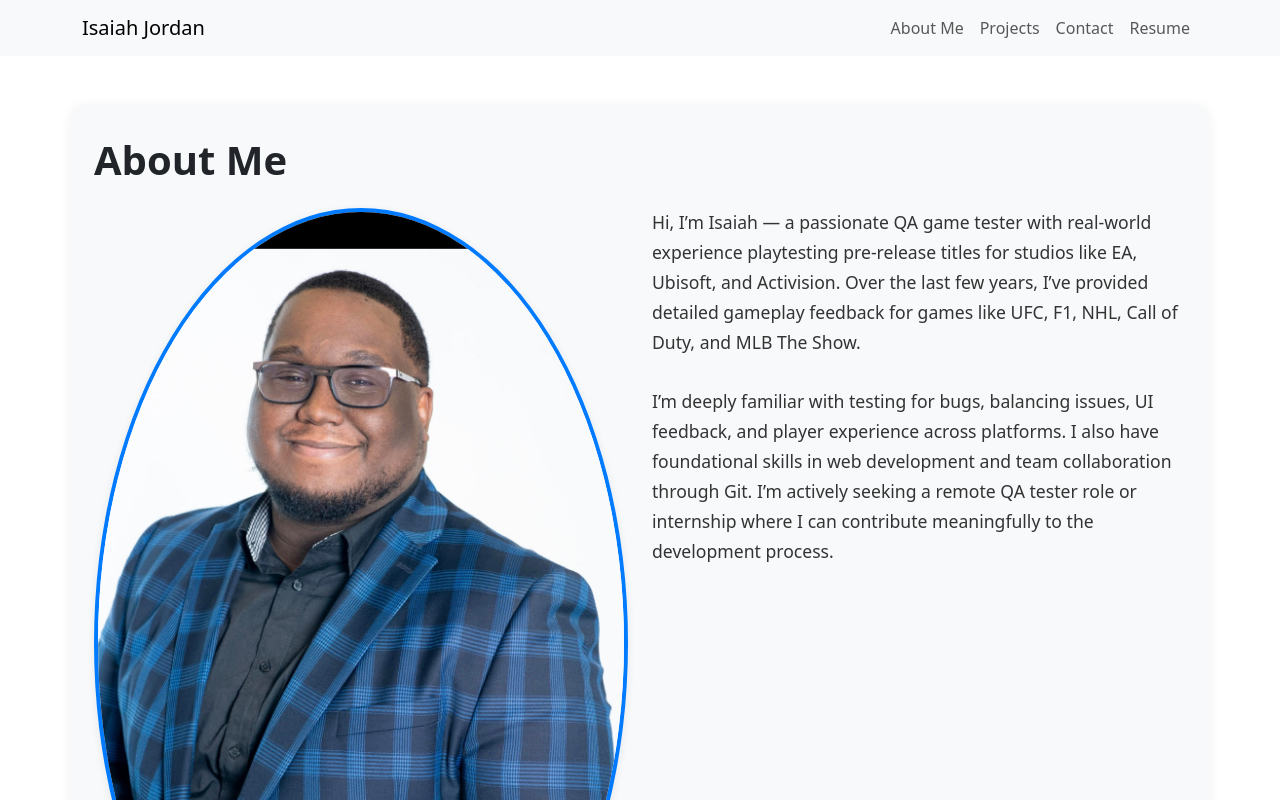
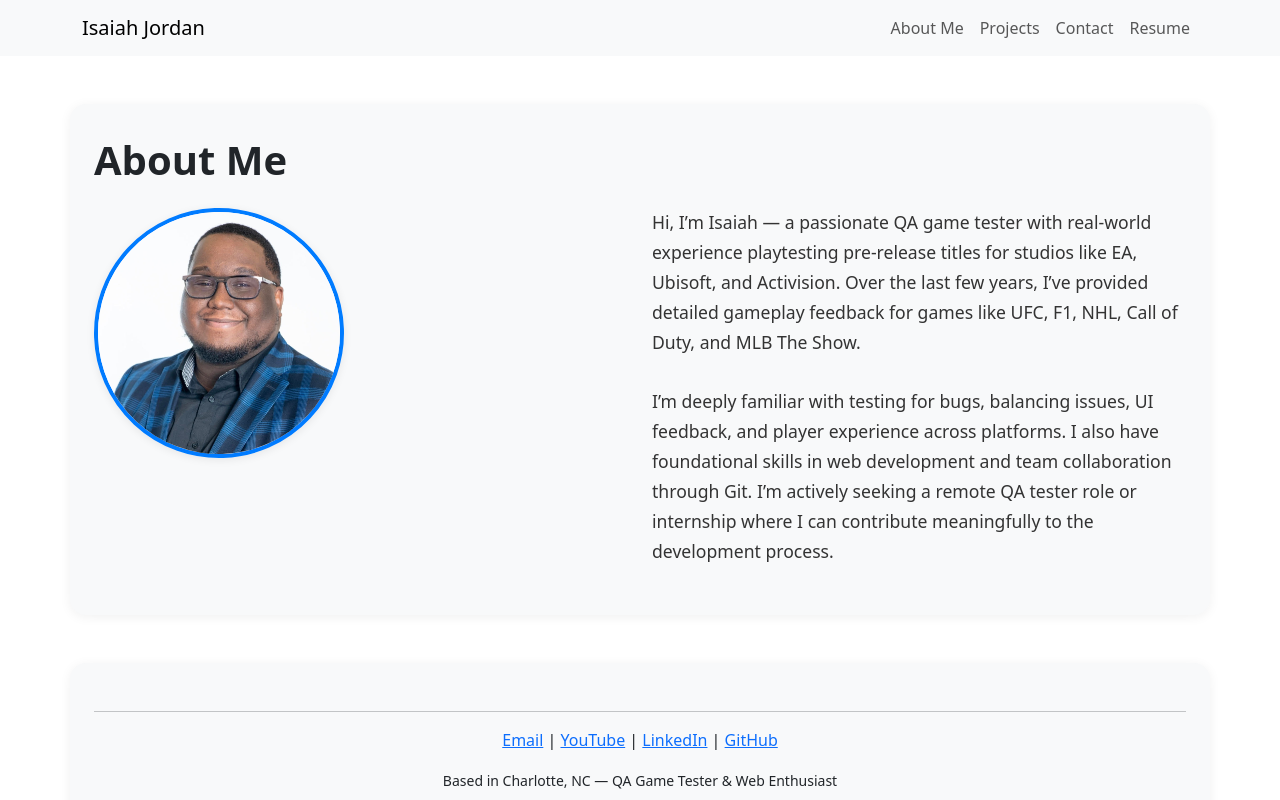
Before and after one commit to Ijordan4/my-portfolio, a React (Create React App) app: page /my-portfolio/aboutme in a window 1280 px wide. Shown: the top 800 px of the page. Built offline with nearby package versions, Linux system fonts and the light colour scheme.

Commit message:
starter site

```diff
--- a/public/assets/style.css
+++ b/public/assets/style.css
@@ -12,12 +12,14 @@ h1 {
 }
 
 .img-fluid.rounded-circle {
-  width: 921px;
-  height: 870px;
+  width: 250px;
+  height: 250px;
   object-fit: cover;
+  object-position: center top; /* Adjust as needed */
   border: 4px solid #007bff;
-  center top: 16px;
+  margin-bottom: 16px;
   box-shadow: 0 2px 8px rgba(0,0,0,0.08);
+  transform: rotate(-2deg);
 }
 
 .col-md-6 p {
```
Also changed, not shown: public/assets/me.jpg, 1 other file (tests, documents, lock files or other folders).
